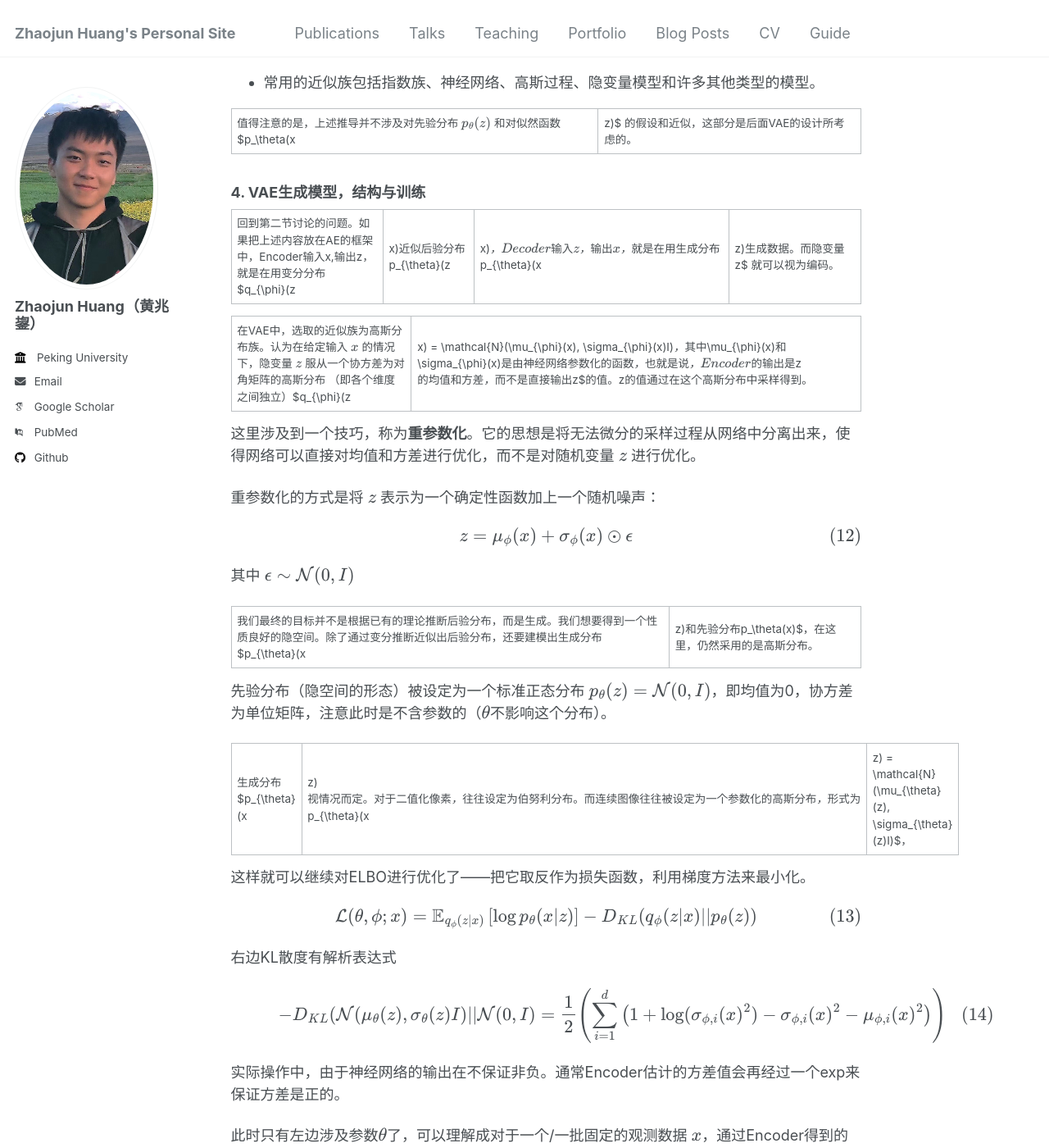
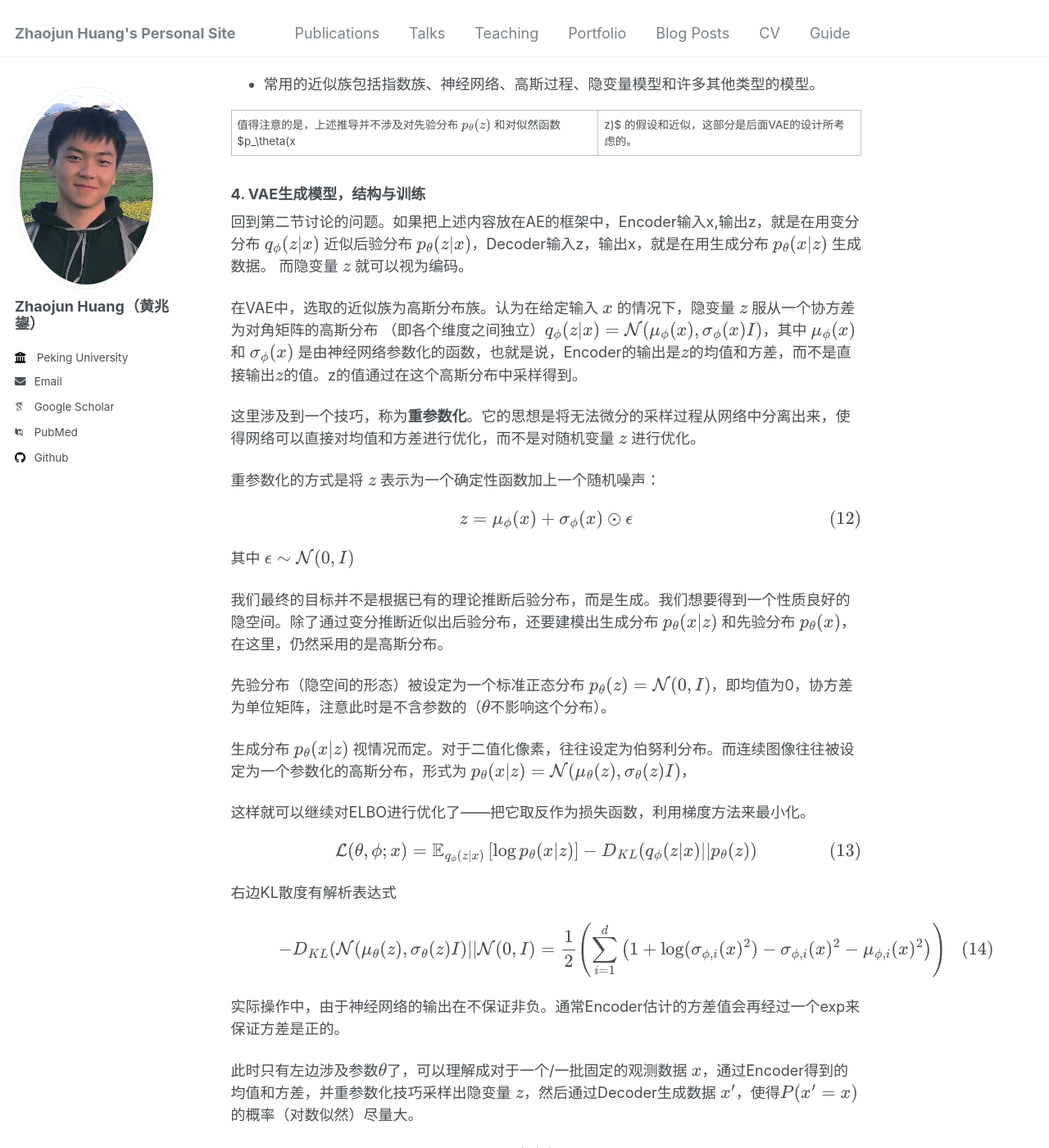
Before and after one commit to BAJimH/BAJimH.github.io, a Jekyll site: the page built from _posts/2025-07-20-VAE.md, in a window 1280 px wide and 1400 px high, scrolled down 3583 px. Shown: the whole window at 82% size. Built offline with Jekyll 4.4.1, drawn with Linux system fonts in a browser that asks for light colours; some web fonts are replaced; formulas are drawn with MathJax 3; some of the changed text lies outside the part shown.

Commit message:
Update 2025-07-20-VAE.md

```diff
--- a/_posts/2025-07-20-VAE.md
+++ b/_posts/2025-07-20-VAE.md
@@ -50,13 +50,13 @@ VAE原论文：[Auto Encoding Variational Bayes](https://arxiv.org/abs/1312.6114
 
 在贝叶斯学派观点中，数据的产生过程分成两个部分
 1. 隐变量 $z$ 服从某种先验分布 $p_{\theta}(z)$ ，从这个分布中采样一个 $z$
-2. 观测到的数据（比如图像）$x$ 由某种条件分布 $p_{\theta}(x|z)$ 生成
+2. 观测到的数据（比如图像）$x$ 由某种条件分布 $p_{\theta}(x\|z)$ 生成
 
 而推断的过程是这样的：
 - 不去估计边缘分布$p(x)$，而是尝试建模隐变量$z$（例如某个理论模型）
 - 对隐变量的分布有一个先验（“先”于证据“验”证的判断） $p_{\theta}(z)$
-- 对隐变量导出观测数据的分布有一个条件概率 $p_{\theta}(x|z)$，也被称为似然
-- 根据观测的数据$x$，**边缘似然函数**$p_\theta(x)$（也被叫做证据），使用贝叶斯定理推断出隐变量的后验分布 $p_{\theta}(z|x)$。
+- 对隐变量导出观测数据的分布有一个条件概率 $p_{\theta}(x\|z)$，也被称为似然
+- 根据观测的数据$x$，**边缘似然函数**$p_\theta(x)$（也被叫做证据），使用贝叶斯定理推断出隐变量的后验分布 $p_{\theta}(z\|x)$。
 
 贝叶斯定理如下：
 
@@ -74,11 +74,11 @@ $$
 
 另一种基于采样的MCMC方法的思路就是，通过对后验分布进行采样，来近似计算这个积分——采样的概率只需要根据分子来计算，反正最后会根据样本量进行归一化。这里埋个坑，以后学到了再说。
 
-既然后验分布无法计算，那么引入一个好算的参数化的近似分布 $q_{\phi}(z|x)$。我们希望这个函数能够尽可能地逼近真实的后验分布 $p_{\theta}(z|x)$，这就要用到变分推断，把后验分布的推断问题转化为优化问题。
+既然后验分布无法计算，那么引入一个好算的参数化的近似分布 $q_{\phi}(z\|x)$。我们希望这个函数能够尽可能地逼近真实的后验分布 $p_{\theta}(z\|x)$，这就要用到变分推断，把后验分布的推断问题转化为优化问题。
 
 变分（Variations），意为泛函（函数的函数）的变化，用于优化整个函数。
 
-前一篇博客提过，两个分布的近似程度可以用KL散度来衡量，这个标量可以用来优化近似的后验分布 $q_{\phi}(z|x)$。(它是一个关于 $z$ 的函数)，这就是“变分推断”的含义。
+前一篇博客提过，两个分布的近似程度可以用KL散度来衡量，这个标量可以用来优化近似的后验分布 $q_{\phi}(z\|x)$。(它是一个关于 $z$ 的函数)，这就是“变分推断”的含义。
 
 变分推断的目标是最小化KL散度：
 
@@ -86,9 +86,9 @@ $$
 D_{KL}(q_{\phi}(z|x)||p_{\theta}(z|x)) = \int q_{\phi}(z|x) \log \frac{q_{\phi}(z|x)}{p_{\theta}(z|x)} dz=\mathbb E_{q_{\phi}(z|x)}\left[\log \frac{q_{\phi}(z|x)}{p_{\theta}(z|x)}\right]
 $$
 
-直接最小化这个目标函数是不可行的，因为 $p_{\theta}(z|x)$ 仍然无法计算，可以绕一圈
+直接最小化这个目标函数是不可行的，因为 $p_{\theta}(z\|x)$ 仍然无法计算，可以绕一圈
 
-通过在似然函数中引入变分分布 $q_{\phi}(z|x)$，我们可以得到：
+通过在似然函数中引入变分分布 $q_{\phi}(z\|x)$，我们可以得到：
 
 $$
 \log p_{\theta}(x) = \log p_{\theta}(x)\int q_{\phi}(z|x) dz= \int q_{\phi}(z|x) \log p_{\theta}(x) dz
@@ -110,7 +110,7 @@ $$
 =\mathbb E_{q_{\phi}(z|x)}\left[\log {p_{\theta}(x|z)p_\theta(z)\over q_{\phi}(z|x)}\right] - D_{KL}(q_{\phi}(z|x)||p_{\theta}(z|x))
 $$
 
-值得注意的是，相对于变分分布 $q_{\phi}(z|x)$而言，边缘似然$p_\theta(x)$是一个无关的常量。因此最小化KL散度，等价于最大化左边这个的期望值。
+值得注意的是，相对于变分分布 $q_{\phi}(z\|x)$而言，边缘似然$p_\theta(x)$是一个无关的常量。因此最小化KL散度，等价于最大化左边这个的期望值。
 
 这个期望值被称为变分下界，也叫证据下界（Evidence Lower Bound，ELBO），这是因为KL散度始终非负，边际似然$p_\theta(x)$一定不小于它——这也意味着，优化ELBO，边际似然下界会变得更大，生成模型会变得更好。
 
@@ -132,16 +132,16 @@ $$
 
 对于一个数据集中的多个样本 $x_i$，边缘似然（证据）相乘，取对数以后就变成了加法，形式是相同的。
 
-变分推断中，接下来的任务就是要选取合适的变分分布 $q_{\phi}(z|x)$。它应该是什么样的？
+变分推断中，接下来的任务就是要选取合适的变分分布 $q_{\phi}(z\|x)$。它应该是什么样的？
 - 常用的近似族包括指数族、神经网络、高斯过程、隐变量模型和许多其他类型的模型。
 
 值得注意的是，上述推导并不涉及对先验分布 $p_\theta(z)$ 和对似然函数 $p_\theta(x|z)$ 的假设和近似，这部分是后面VAE的设计所考虑的。
 
 ### 4. VAE生成模型，结构与训练
 
-回到第二节讨论的问题。如果把上述内容放在AE的框架中，Encoder输入x,输出z，就是在用变分分布 $q_{\phi}(z|x)$ 近似后验分布 $p_{\theta}(z|x)$，Decoder输入z，输出x，就是在用生成分布 $p_{\theta}(x|z)$ 生成数据。 而隐变量 $z$ 就可以视为编码。
+回到第二节讨论的问题。如果把上述内容放在AE的框架中，Encoder输入x,输出z，就是在用变分分布 $q_{\phi}(z\|x)$ 近似后验分布 $p_{\theta}(z\|x)$，Decoder输入z，输出x，就是在用生成分布 $p_{\theta}(x\|z)$ 生成数据。 而隐变量 $z$ 就可以视为编码。
 
-在VAE中，选取的近似族为高斯分布族。认为在给定输入 $x$ 的情况下，隐变量 $z$ 服从一个协方差为对角矩阵的高斯分布 （即各个维度之间独立）$q_{\phi}(z|x) = \mathcal{N}(\mu_{\phi}(x), \sigma_{\phi}(x)I)$，其中 $\mu_{\phi}(x)$ 和 $\sigma_{\phi}(x)$ 是由神经网络参数化的函数，也就是说，Encoder的输出是$z$的均值和方差，而不是直接输出$z$的值。z的值通过在这个高斯分布中采样得到。
+在VAE中，选取的近似族为高斯分布族。认为在给定输入 $x$ 的情况下，隐变量 $z$ 服从一个协方差为对角矩阵的高斯分布 （即各个维度之间独立）$q_{\phi}(z\|x) = \mathcal{N}(\mu_{\phi}(x), \sigma_{\phi}(x)I)$，其中 $\mu_{\phi}(x)$ 和 $\sigma_{\phi}(x)$ 是由神经网络参数化的函数，也就是说，Encoder的输出是$z$的均值和方差，而不是直接输出$z$的值。z的值通过在这个高斯分布中采样得到。
 
 这里涉及到一个技巧，称为**重参数化**。它的思想是将无法微分的采样过程从网络中分离出来，使得网络可以直接对均值和方差进行优化，而不是对随机变量 $z$ 进行优化。
 
@@ -153,11 +153,11 @@ $$
 
 其中 $\epsilon \sim \mathcal{N}(0, I)$
 
-我们最终的目标并不是根据已有的理论推断后验分布，而是生成。我们想要得到一个性质良好的隐空间。除了通过变分推断近似出后验分布，还要建模出生成分布 $p_{\theta}(x|z)$ 和先验分布 $p_\theta(x)$，在这里，仍然采用的是高斯分布。
+我们最终的目标并不是根据已有的理论推断后验分布，而是生成。我们想要得到一个性质良好的隐空间。除了通过变分推断近似出后验分布，还要建模出生成分布 $p_{\theta}(x\|z)$ 和先验分布 $p_\theta(x)$，在这里，仍然采用的是高斯分布。
 
 先验分布（隐空间的形态）被设定为一个标准正态分布 $p_\theta(z) = \mathcal{N}(0, I)$，即均值为0，协方差为单位矩阵，注意此时是不含参数的（$\theta$不影响这个分布）。
 
-生成分布 $p_{\theta}(x|z)$ 视情况而定。对于二值化像素，往往设定为伯努利分布。而连续图像往往被设定为一个参数化的高斯分布，形式为 $p_{\theta}(x|z) = \mathcal{N}(\mu_{\theta}(z), \sigma_{\theta}(z)I)$，
+生成分布 $p_{\theta}(x\|z)$ 视情况而定。对于二值化像素，往往设定为伯努利分布。而连续图像往往被设定为一个参数化的高斯分布，形式为 $p_{\theta}(x\|z) = \mathcal{N}(\mu_{\theta}(z), \sigma_{\theta}(z)I)$，
 
 这样就可以继续对ELBO进行优化了——把它取反作为损失函数，利用梯度方法来最小化。
 
@@ -175,13 +175,13 @@ $$
 
 此时只有左边涉及参数$\theta$了，可以理解成对于一个/一批固定的观测数据 $x$，通过Encoder得到的均值和方差，并重参数化技巧采样出隐变量 $z$，然后通过Decoder生成数据 $x'$，使得$P(x'=x)$的概率（对数似然）尽量大。
 
-这个损失的具体形式取决于建模生成分布 $p_{\theta}(x|z)$ 的形式。对于二值化像素（伯努利分布），最大似然等价于最小化二元交叉熵损失；对于连续图像（高斯分布），最大似然等价于最小化均方误差损失。
+这个损失的具体形式取决于建模生成分布 $p_{\theta}(x\|z)$ 的形式。对于二值化像素（伯努利分布），最大似然等价于最小化二元交叉熵损失；对于连续图像（高斯分布），最大似然等价于最小化均方误差损失。
 
 因此VAE的训练过程可以写成：
 1. Encoder输入$x$，输出均值$\mu_{\phi}(x)$和方差$\sigma_{\phi}(x)$
 2. 通过重参数化技巧采样出隐变量$z = \mu_{\phi}(x) + \sigma_{\phi}(x) \odot \epsilon$
 3. Decoder输入$z$，输出生成的$x' = \mu_{\theta}(z)$
-4. 计算损失函数 $\mathcal{L}(\theta, \phi; x) = MSE(x,x') - D_{KL}(q_{\phi}(z|x)||p_{\theta}(z))$
+4. 计算损失函数 $\mathcal{L}(\theta, \phi; x) = MSE(x,x') - D_{KL}(q_{\phi}(z\|x)||p_{\theta}(z))$
 5. 反向传播，更新
 
 生成过程可以任意地在隐空间中采样，因为此时隐空间变得连续且均匀，性质很好。
```
